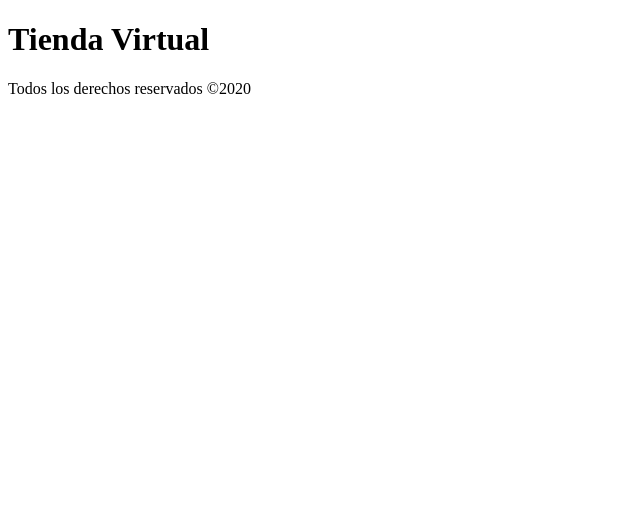
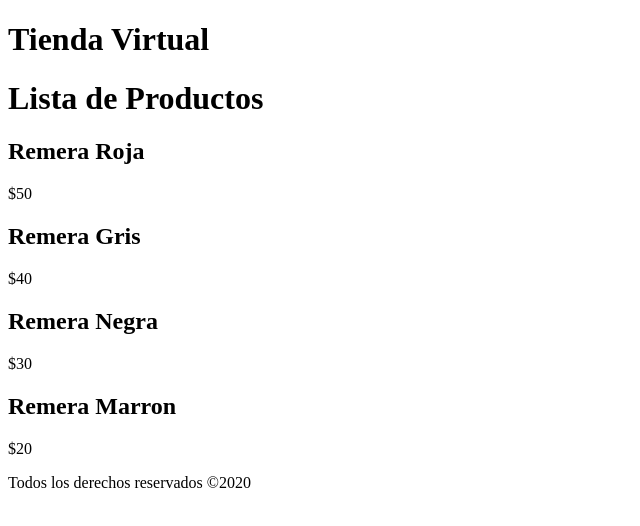
Before and after one commit to checho9999/React-Carrito-Basico, a React (Create React App) app: page / in a window 1280 px wide. Shown: the top 526 px of the page, without its empty margins (0-640 px from the left). Built offline with nearby package versions, Linux system fonts and the light colour scheme.

Commit message:
Agregando el componente Producto para listar los productos que llegan desde la app principal por medio de las props

```diff
--- a/src/App.js
+++ b/src/App.js
@@ -1,9 +1,19 @@
 import React , { Fragment } from 'react';
 import Header from './components/Header';
 import Footer from './components/Footer';
+import Producto from './components/Producto';
 
 function App() {
 
+  // listado de productos
+  const productos = [
+    { id: 1, nombre: 'Remera Roja', precio: 50 },
+    { id: 2, nombre: 'Remera Gris', precio: 40 },
+    { id: 3, nombre: 'Remera Negra', precio: 30 },
+    { id: 4, nombre: 'Remera Marron', precio: 20 },
+  ];
+
+  // fecha para el footer
   const fecha = new Date().getFullYear();
 
   return (
@@ -11,6 +21,15 @@ function App() {
         <Header
           titulo='Tienda Virtual'
         />
+
+        <h1>Lista de Productos</h1>
+
+        {productos.map(producto => (
+            <Producto
+                key={producto.id}
+                producto={producto}
+            />
+        ))}
 
         <Footer
           fecha={fecha}
--- /dev/null
+++ b/src/components/Producto.js
@@ -0,0 +1,17 @@
+import React from 'react';
+
+const Producto = ( { producto } ) => {
+
+// hago destructuracion de las props de la lista de productos que llegan desde la app principal
+const { id, nombre, precio } = producto;
+
+    return (
+        <div>
+           <h2>{nombre}</h2>
+           <p>${precio}</p>
+        </div>
+     );
+}
+
+
+export default Producto;
```
